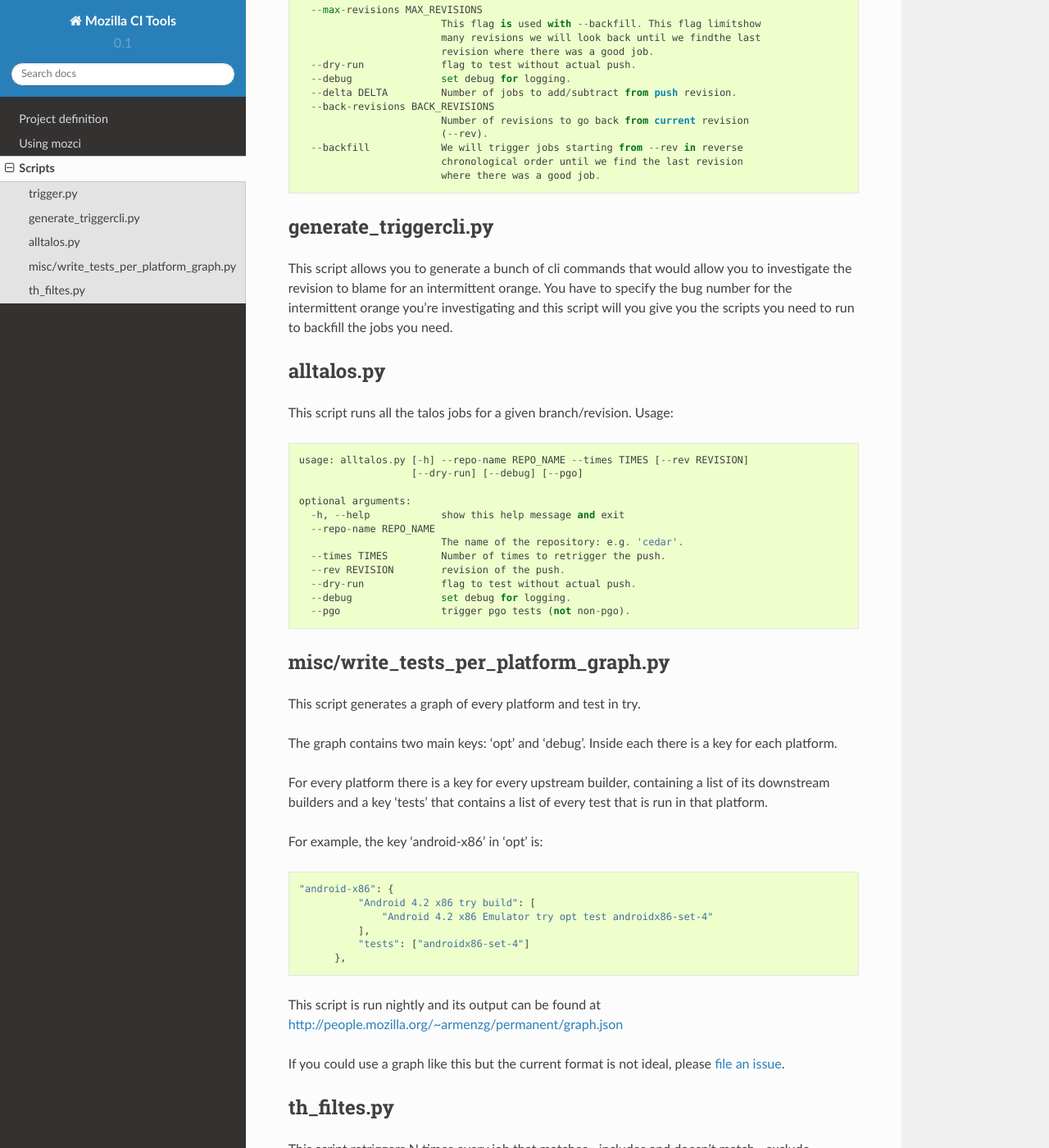
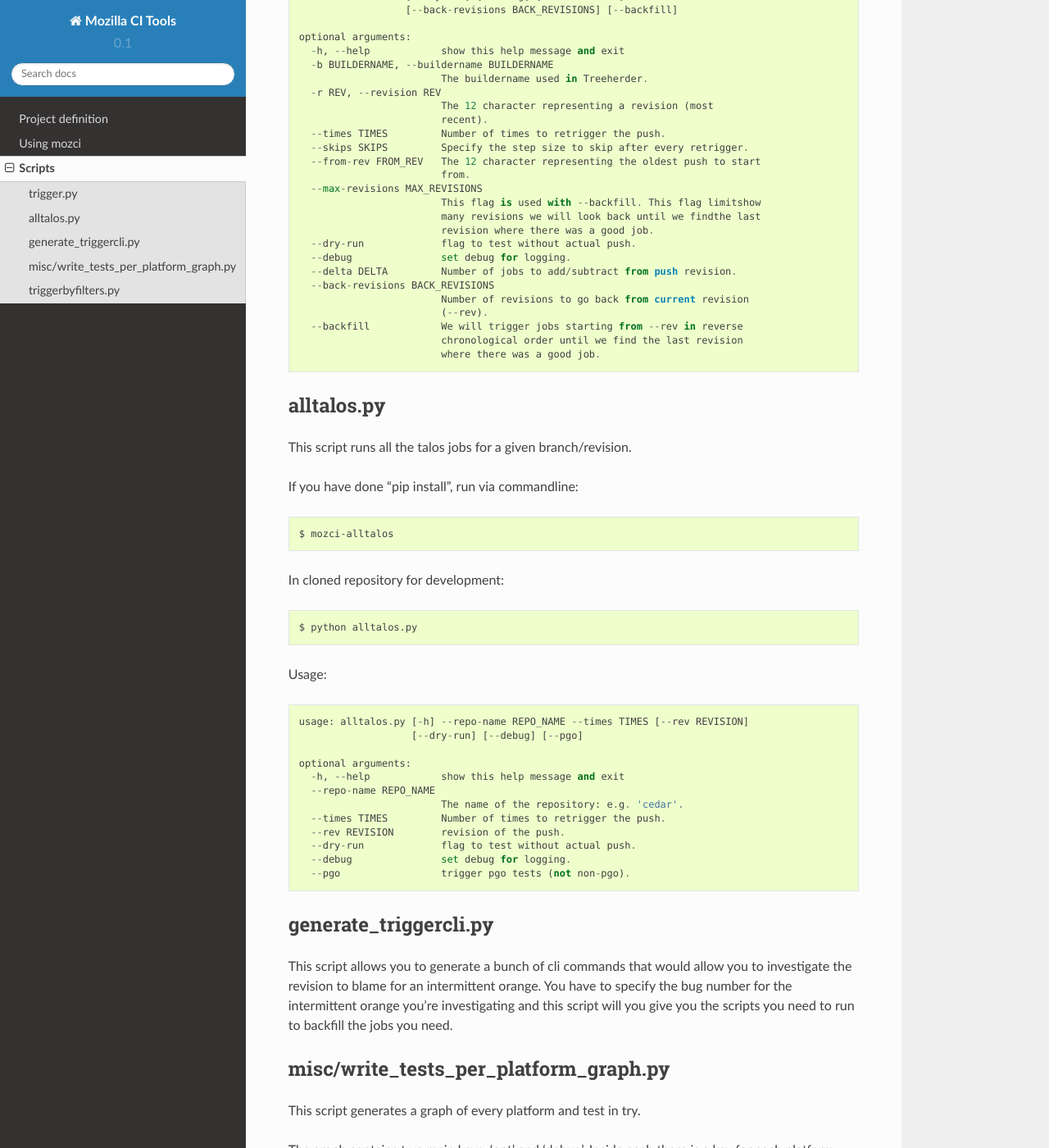
Before and after one commit to mozilla/mozilla_ci_tools, a Sphinx documentation site: the page built from docs/scripts.rst, in a window 1280 px wide and 1400 px high, scrolled down 913 px. Shown: the whole window at 82% size. Built offline with Sphinx 7.4.7 and the Read the Docs theme 2.0.0, drawn with Linux system fonts in a browser that asks for light colours; some of the changed text lies outside the part shown.

Commit message:
Improving documentation of scripts in mozci readthedocs.

```diff
--- a/docs/scripts.rst
+++ b/docs/scripts.rst
@@ -2,12 +2,13 @@
 #######
 
 The scripts directory contains various scripts that have various specific
-uses and help drive the development of Mozilla CI tools.
+uses and help drive the development of Mozilla CI tools. All the scripts are
+located in mozci/scripts directory.
 
-To be able to use these scripts all you have to do is this: ::
+For each script, separate instructions are given if you have installed mozci via:
 
-   git clone https://github.com/armenzg/mozilla_ci_tools.git
-   python setup.py develop (or install)
+1) "pip install" or
+2) Cloned the repository from source for development purposes
 
 trigger.py
 ^^^^^^^^^^
@@ -18,6 +19,14 @@
 b) go back N revisions from a given revision
 c) use a range based on a delta from a given revision
 d) find the last good known job and trigger everything missing up to it
+
+If you have done "pip install", run via commandline::
+
+  $ mozci-trigger
+
+In cloned repository for development::
+
+  $ python trigger.py
 
 Usage::
 
@@ -31,7 +40,7 @@
     -b BUILDERNAME, --buildername BUILDERNAME
                           The buildername used in Treeherder.
     -r REV, --revision REV
-                          The 12 character represneting a revision (most
+                          The 12 character representing a revision (most
                           recent).
     --times TIMES         Number of times to retrigger the push.
     --skips SKIPS         Specify the step size to skip after every retrigger.
@@ -51,17 +60,19 @@
                           chronological order until we find the last revision
                           where there was a good job.
 
-generate_triggercli.py
-^^^^^^^^^^^^^^^^^^^^^^
-This script allows you to generate a bunch of cli commands that would allow you to investigate
-the revision to blame for an intermittent orange.
-You have to specify the bug number for the intermittent orange you're investigating and this
-script will you give you the scripts you need to run to backfill the jobs you need.
-
-
 alltalos.py
 ^^^^^^^^^^^
-This script runs all the talos jobs for a given branch/revision.  Usage::
+This script runs all the talos jobs for a given branch/revision.
+
+If you have done "pip install", run via commandline::
+
+  $ mozci-alltalos
+
+In cloned repository for development::
+
+  $ python alltalos.py
+
+Usage::
 
   usage: alltalos.py [-h] --repo-name REPO_NAME --times TIMES [--rev REVISION]
                      [--dry-run] [--debug] [--pgo]
@@ -76,6 +87,12 @@
     --debug               set debug for logging.
     --pgo                 trigger pgo tests (not non-pgo).
 
+generate_triggercli.py
+^^^^^^^^^^^^^^^^^^^^^^
+This script allows you to generate a bunch of cli commands that would allow you to investigate
+the revision to blame for an intermittent orange.
+You have to specify the bug number for the intermittent orange you're investigating and this
+script will you give you the scripts you need to run to backfill the jobs you need.
 
 misc/write_tests_per_platform_graph.py
 ^^^^^^^^^^^^^^^^^^^^^^^^^^^^^^^^^^^^^^
@@ -104,14 +121,40 @@
 ideal, please `file an issue
 <https://github.com/armenzg/mozilla_ci_tools/issues>`_.
 
-th_filtes.py
-^^^^^^^^^^^^
+triggerbyfilters.py
+^^^^^^^^^^^^^^^^^^^
 
 This script retriggers N times every job that matches --includes and doesn't match --exclude.
 
-usage::
+If you have done "pip install", run via commandline::
 
-  python th_filters.py REPO REVISION --includes "args to include" [--exclude "args to exclude"] [--times N]
+  $ mozci-triggerbyfilters
+
+In cloned repository for development::
+
+  $ python triggerbyfilters.py
+
+Usage::
+
+  usage: th_filters.py [-h] REPO REVISION -i INCLUDES [-e EXCLUDE]
+                       [--times TIMES] [--limit LIM] [--dry-run] [--debug]
+
+  positional arguments:
+    repo                  Branch name
+    rev                   The 12 character representing a revision (most
+                          recent).
+
+  optional arguments:
+    -h, --help            show this help message and exit
+    -i INCLUDES, --includes INCLUDES
+                          Treeherder filters to include.
+    -e EXCLUDE, --exclude EXCLUDE
+                          Treeherder filters to exclude.
+    --times TIMES         Number of times to retrigger the push.
+    --limit LIM           Maximum number of buildernames to trigger.
+    --dry-run             flag to test without actual push.
+    --debug               set debug for logging.
+
 
 For example, if you want to retrigger all web-platform-tests on cedar in a debug platform 5 times::
 
```
